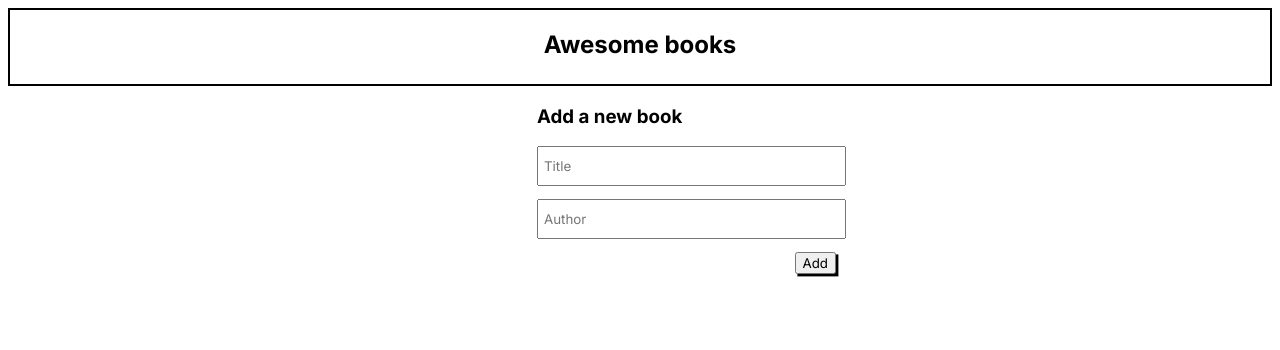
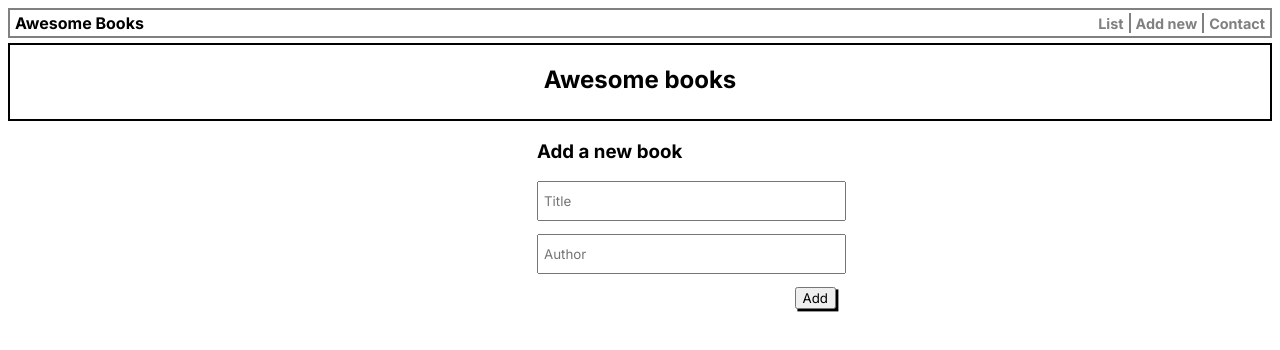
Before and after one commit to momo-87/awesome-books, a website: page index.html in a window 1280 px wide. Drawn offline with Linux system fonts and the light colour scheme.

Commit message:
NavBar added

```diff
--- a/index.html
+++ b/index.html
@@ -8,6 +8,17 @@
     <title>Awsome Books</title>
   </head>
   <body>
+    <!-- navbar Start -->
+    <nav class="navbar flex-row">
+      <div class="logoBox"><a href="">Awesome Books</a></div>
+      <ul class="flex-row navbarList">
+        <li><a href="">List</a></li>
+        <li><a href="">Add new</a></li>
+        <li><a href="">Contact</a></li>
+      </ul>
+    </nav>
+
+    <!-- navbar End -->
 
     <section class="view-books flex-column">
       <h1>Awesome books</h1>
--- a/style.css
+++ b/style.css
@@ -14,6 +14,63 @@
   display: flex;
   flex-direction: row;
 }
+
+ul {
+  list-style: none;
+}
+
+a {
+  text-decoration: none;
+}
+
+.navbar {
+  position: relative;
+  border: 2px solid gray;
+  align-items: center;
+  height: 30px;
+  margin-bottom: 5px;
+}
+
+.logoBox {
+  position: absolute;
+  left: 5px;
+}
+
+.logoBox a {
+  color: black;
+  font-weight: bold;
+}
+
+.logoBox a:hover {
+  color: blueviolet;
+}
+
+
+.navbarList {
+  position:absolute;
+  right: 5px;
+  gap: 5px;
+}
+
+
+.navbarList li:nth-child(1),
+.navbarList li:nth-child(2)
+{
+  border-right: 2px solid gray;
+  padding-right: 5px;
+}
+
+.navbarList li a {
+  color: gray;
+  font-weight: bold;
+  font-size: 0.9rem;
+}
+
+.navbarList li a:hover {
+  font-size: 1rem;
+  color: blueviolet;
+}
+
 
 .view-books {
   border: 2px solid black;
```
